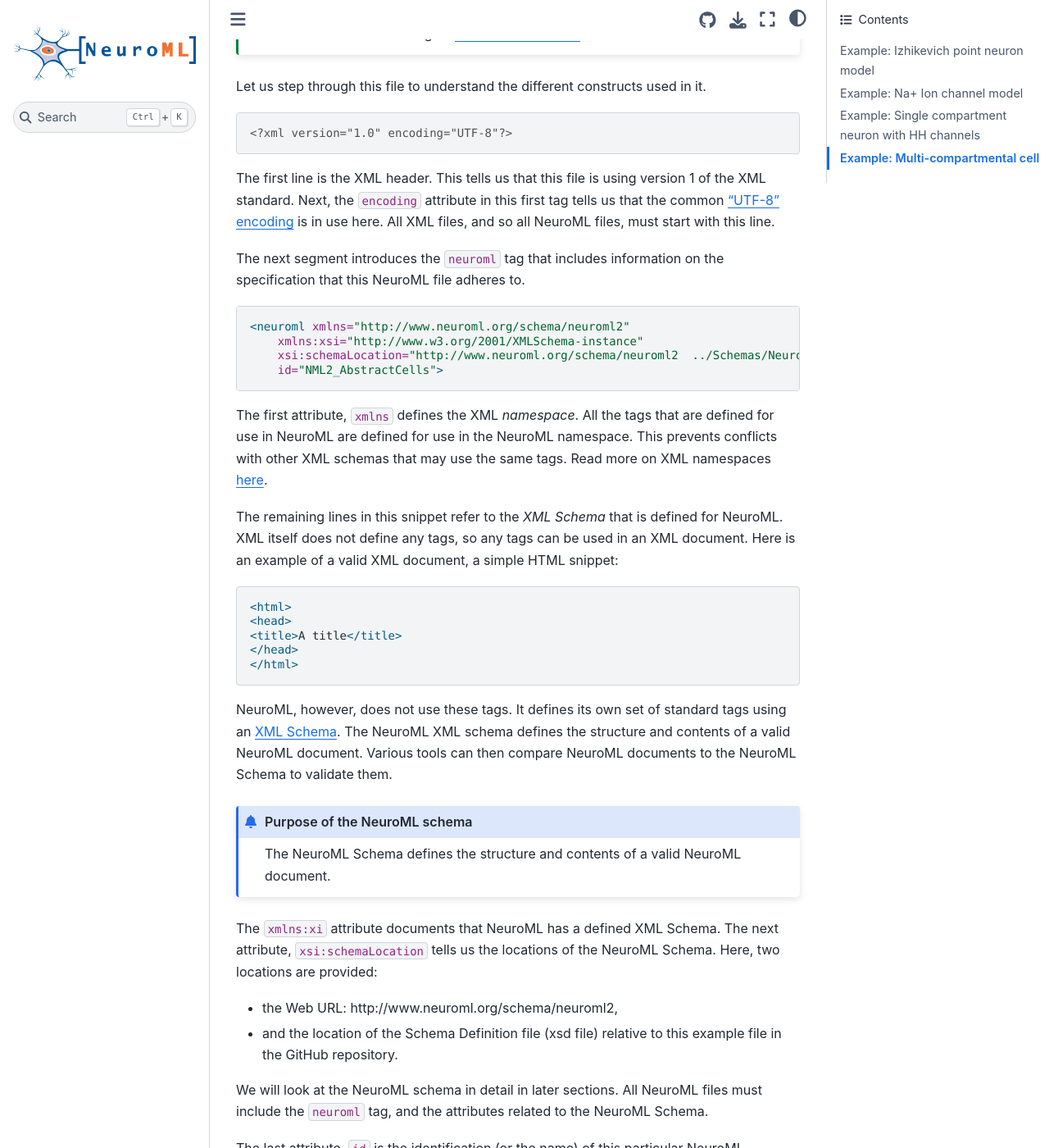
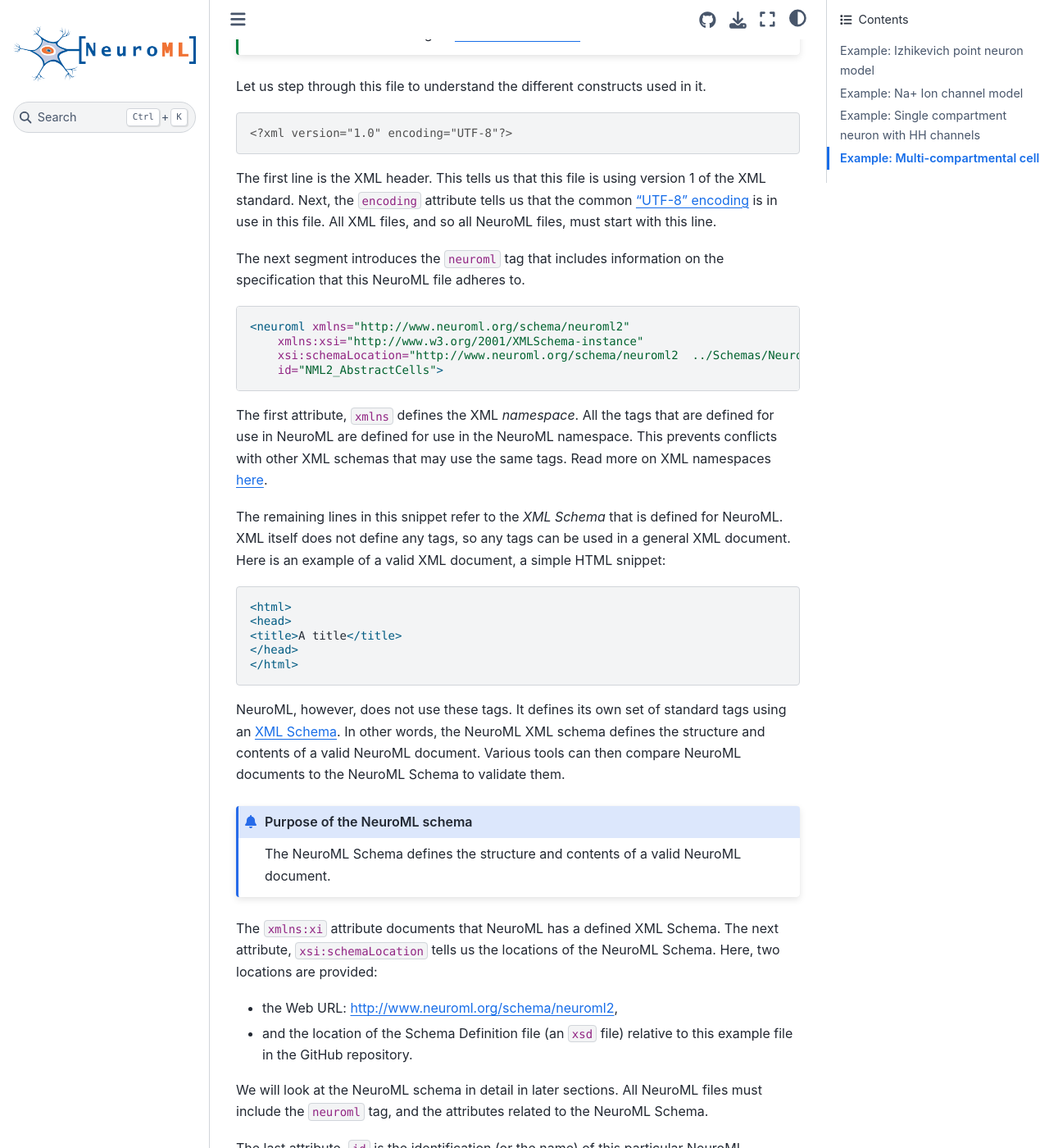
Before and after one commit to NeuroML/Documentation, a Jupyter Book: the page built from source/Userdocs/GettingStarted.md, in a window 1280 px wide and 1400 px high, scrolled down 901 px. Shown: the whole window at 82% size. Built offline with Jupyter Book 1.0.4 settings and Sphinx 7.4.7 and the Sphinx Book theme 1.1.4, drawn with Linux system fonts in a browser that asks for light colours; pages that are not in the unit, such as notebooks, are missing from menus; cross-references to code outside the pages are shown as plain code; some of the changed text lies outside the part shown.

Commit message:
Make minor changes to improve readability

````diff
--- a/source/Userdocs/GettingStarted.md
+++ b/source/Userdocs/GettingStarted.md
@@ -39,7 +39,7 @@
 ```
 The first line is the XML header.
 This tells us that this file is using version 1 of the XML standard.
-Next, the `encoding` attribute in this first tag tells us that the common ["UTF-8" encoding](https://en.wikipedia.org/wiki/UTF-8) is in use here.
+Next, the `encoding` attribute tells us that the common ["UTF-8" encoding](https://en.wikipedia.org/wiki/UTF-8) is in use in this file.
 All XML files, and so all NeuroML files, must start with this line.
 
 The next segment introduces the `neuroml` tag that includes information on the specification that this NeuroML file adheres to.
@@ -56,7 +56,7 @@
 Read more on XML namespaces [here](https://en.wikipedia.org/wiki/XML_namespace).
 
 The remaining lines in this snippet refer to the *XML Schema* that is defined for NeuroML.
-XML itself does not define any tags, so any tags can be used in an XML document.
+XML itself does not define any tags, so any tags can be used in a general XML document.
 Here is an example of a valid XML document, a simple HTML snippet:
 
 ```{code-block} xml
@@ -68,7 +68,7 @@
 ```
 NeuroML, however, does not use these tags.
 It defines its own set of standard tags using an [XML Schema](http://www.w3.org/2001/XMLSchema-instance).
-The NeuroML XML schema defines the structure and contents of a valid NeuroML document.
+In other words, the NeuroML XML schema defines the structure and contents of a valid NeuroML document.
 Various tools can then compare NeuroML documents to the NeuroML Schema to validate them.
 
 ```{admonition} Purpose of the NeuroML schema
````
Also changed, not shown: other parts of source/Userdocs/GettingStarted.md (+4 -4 lines).
